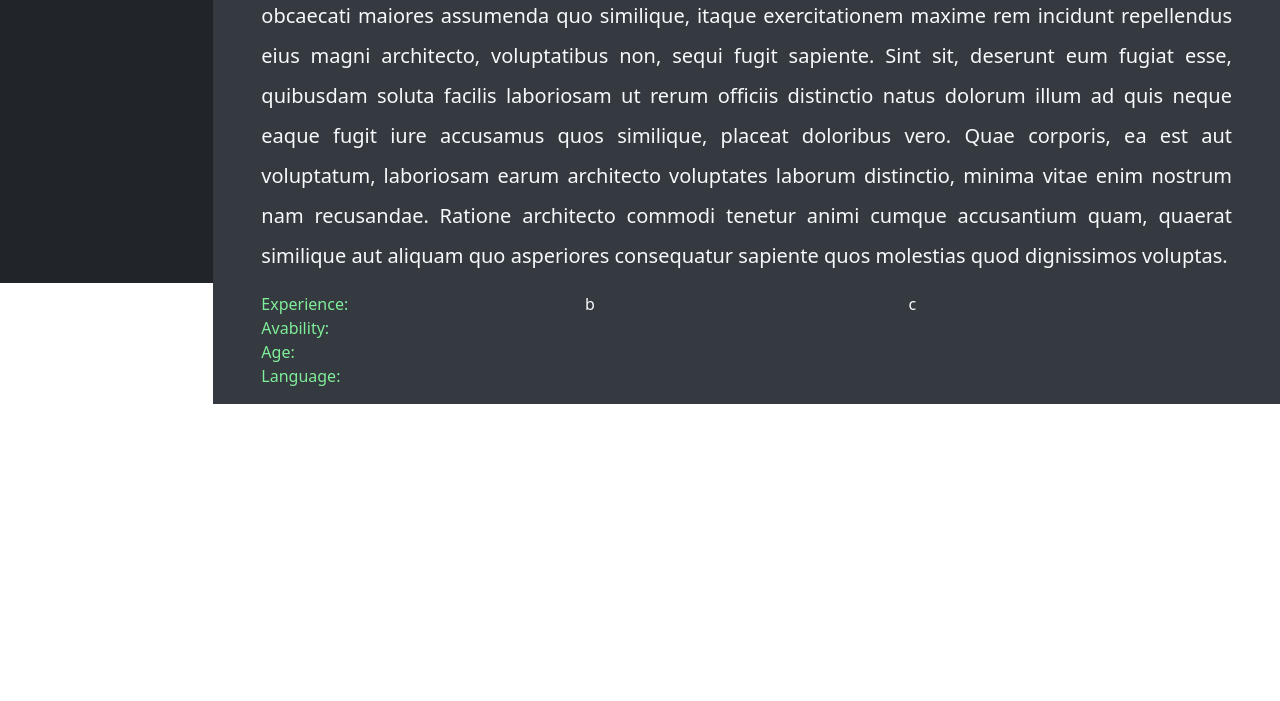
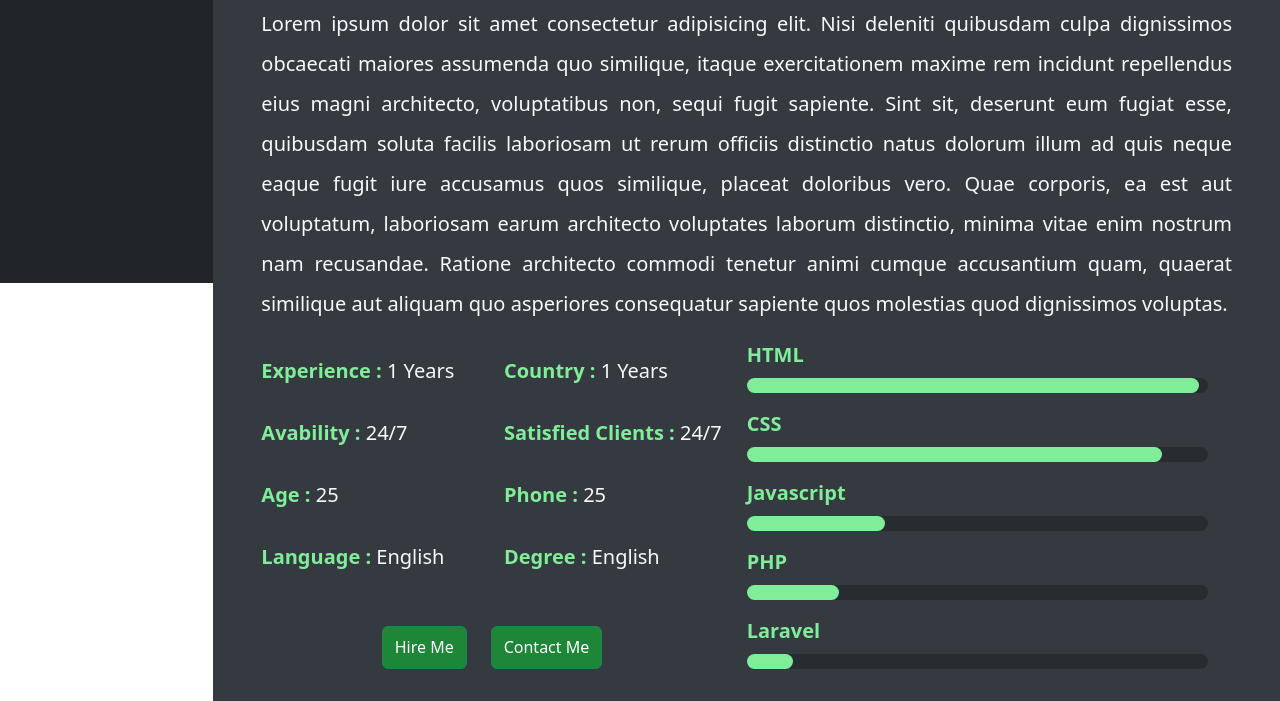
Before and after one commit to naimur-234964/portfolio_3D, a plain HTML site: page index.html in a window 1280 px wide. Shown: the part 517-1218 px from the top of the page. Before the commit the page ends 921 px from the top, so only its background shows below. Drawn offline with nearby package versions, Linux system fonts and the light colour scheme.

Commit message:
about section

```diff
--- a/assets/css/style.css
+++ b/assets/css/style.css
@@ -30,3 +30,30 @@ span{
 .main{
     background: #343a40;
 }
+
+/* .about_table ul li::after {
+    position: absolute;
+    width: 100%;
+    left: 0px;
+    height: 1px;
+    background: linear-gradient(to left, transparent, #ffffff77, transparent);
+    content: '';
+    bottom: 0px;
+} */
+
+.bars{
+    height: 15px;
+    width: 100%;
+    background: #272c30;
+    border-radius: 20px;
+}
+
+.active-bars{
+    height: 100%;
+    background: #80ed99;
+    border-radius: 20px;
+}
+
+.skills ul li p{
+    color: #80ed99;
+}
--- a/index.html
+++ b/index.html
@@ -61,7 +61,7 @@
             <!-- main section start -->
             <div class="main col-10 px-5">
                 <!-- home section start -->
-                <div id="home" class="home d-flex">
+                <div id="home" class="home d-flex mb-5">
                     <div class="home-content col-12 col-md-6">
                         <h1 class="display-4 fw-semibold">Hi! I'm <span>Naimur Rahman,</span></h1>
                         <h2 class="h1">A <span>Web Developer</span></h2>
@@ -82,34 +82,114 @@
                 <!-- home section end -->
 
                 <!-- about section start -->
-                 <div id="about_me" class="about">
+                <div id="about_me" class="about mb-3">
                     <div class="row">
                         <div class="about_title">
                             <h1 class="h1 fw-semibold mb-3"><span>About Me</span></h1>
                             <h4 class="h4 fw-semibold">I'm Naimur Rahman <span>A Web Developer</span></h4>
                             <p class="lead text-justify lh-lg">
-                                Lorem ipsum dolor sit amet consectetur adipisicing elit. Nisi deleniti quibusdam culpa dignissimos obcaecati maiores assumenda quo similique, itaque exercitationem maxime rem incidunt repellendus eius magni architecto, voluptatibus non, sequi fugit sapiente. Sint sit, deserunt eum fugiat esse, quibusdam soluta facilis laboriosam ut rerum officiis distinctio natus dolorum illum ad quis neque eaque fugit iure accusamus quos similique, placeat doloribus vero. Quae corporis, ea est aut voluptatum, laboriosam earum architecto voluptates laborum distinctio, minima vitae enim nostrum nam recusandae. Ratione architecto commodi tenetur animi cumque accusantium quam, quaerat similique aut aliquam quo asperiores consequatur sapiente quos molestias quod dignissimos voluptas.
+                                Lorem ipsum dolor sit amet consectetur adipisicing elit. Nisi deleniti quibusdam culpa
+                                dignissimos obcaecati maiores assumenda quo similique, itaque exercitationem maxime rem
+                                incidunt repellendus eius magni architecto, voluptatibus non, sequi fugit sapiente. Sint
+                                sit, deserunt eum fugiat esse, quibusdam soluta facilis laboriosam ut rerum officiis
+                                distinctio natus dolorum illum ad quis neque eaque fugit iure accusamus quos similique,
+                                placeat doloribus vero. Quae corporis, ea est aut voluptatum, laboriosam earum
+                                architecto voluptates laborum distinctio, minima vitae enim nostrum nam recusandae.
+                                Ratione architecto commodi tenetur animi cumque accusantium quam, quaerat similique aut
+                                aliquam quo asperiores consequatur sapiente quos molestias quod dignissimos voluptas.
                             </p>
                         </div>
                         <div class="row d-flex">
-                            <div class="col-md-4">
-                                <ul class="list-unstyled">
-                                    <li><span>Experience:</span></li>
-                                    <li><span>Avability:</span></li>
-                                    <li><span>Age:</span></li>
-                                    <li><span>Language:</span></li>
+                            <div class="col-6 d-flex">
+                                <div class="row">
+                                    <div class="col-md-6 about_table">
+                                        <ul class=" list-unstyled fs-5">
+                                            <li class="py-3">
+                                                <span class="fw-semibold">Experience : </span>
+                                                1 Years
+                                            </li>
+                                            <li class="py-3">
+                                                <span class="fw-semibold">Avability : </span>
+                                                24/7
+                                            </li>
+                                            <li class="py-3">
+                                                <span class="fw-semibold">Age : </span>
+                                                25
+                                            </li>
+                                            <li class="py-3">
+                                                <span class="fw-semibold">Language : </span>
+                                                English
+                                            </li>
+                                        </ul>
+                                    </div>
+                                    <div class="col-md-6">
+                                        <ul class="list-unstyled fs-5">
+                                            <li class="py-3">
+                                                <span class="fw-semibold">Country : </span>
+                                                1 Years
+                                            </li>
+                                            <li class="py-3">
+                                                <span class="fw-semibold">Satisfied Clients : </span>
+                                                24/7
+                                            </li>
+                                            <li class="py-3">
+                                                <span class="fw-semibold">Phone : </span>
+                                                25
+                                            </li>
+                                            <li class="py-3">
+                                                <span class="fw-semibold">Degree : </span>
+                                                English
+                                            </li>
+                                        </ul>
+                                    </div>
+                                    <div class="col-12 d-flex justify-content-center gap-4 py-3">
+                                        <button class="btn btn-success">Hire Me</button>
+                                        <button class="btn btn-success">Contact Me</button>
+                                    </div>
+                                </div>
+                            </div>
+                            <div class="skills col-md-6">
+                                <ul class="list-unstyled fw-semibold fs-5">
+                                    <li class="mb-3">
+                                        <p class="mb-2">HTML</p>
+                                        <div class="bars">
+                                            <div class="active-bars" style="width: 98%;"></div>
+                                        </div>
+                                    </li>
+                                    <li class="mb-3">
+                                        <p class="mb-2">CSS</p>
+                                        <div class="bars">
+                                            <div class="active-bars" style="width: 90%;"></div>
+                                        </div>
+                                    </li>
+                                    <li class="mb-3">
+                                        <p class="mb-2">Javascript</p>
+                                        <div class="bars">
+                                            <div class="active-bars" style="width: 30%;"></div>
+                                        </div>
+                                    </li>
+                                    <li class="mb-3">
+                                        <p class="mb-2">PHP</p>
+                                        <div class="bars">
+                                            <div class="active-bars" style="width: 20%;"></div>
+                                        </div>
+                                    </li>
+                                    <li class="mb-3">
+                                        <p class="mb-2">Laravel</p>
+                                        <div class="bars">
+                                            <div class="active-bars" style="width: 10%;"></div>
+                                        </div>
+                                    </li>
                                 </ul>
                             </div>
-                            <div class="col-md-4">b</div>
-                            <div class="col-md-4">c</div>
                         </div>
                     </div>
-                 </div>
+                </div>
                 <!-- about section end -->
             </div>
             <!-- main section end -->
-            </div>
         </div>
+    </div>
     </div>
     <script src="https://cdn.jsdelivr.net/npm/bootstrap@5.3.0/dist/js/bootstrap.bundle.min.js"></script>
 
```
